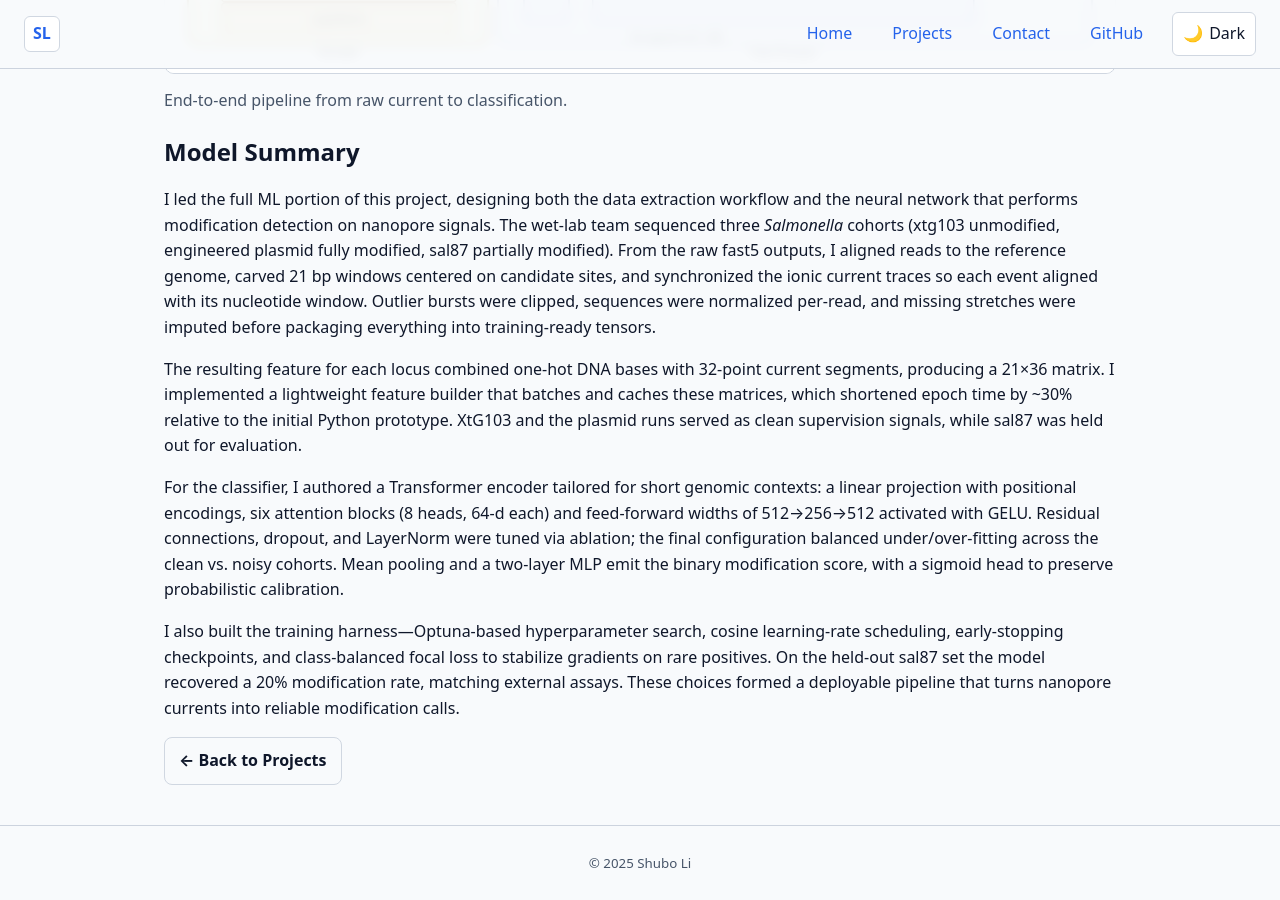
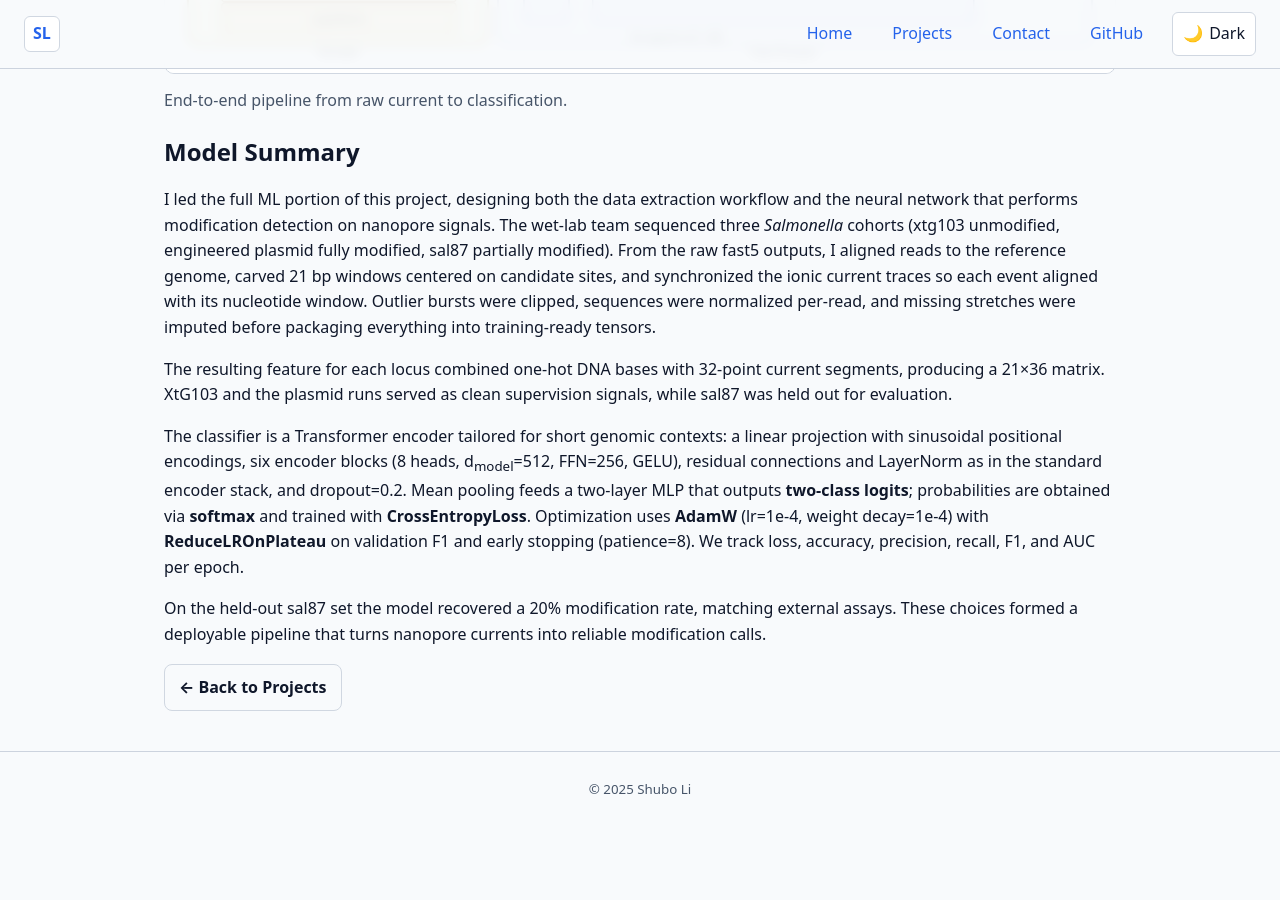
Before and after one commit to Shubo176/shubo176.github.io, a Jekyll site: the page project-nanopore.html, which Jekyll copies as it is, in a window 1280 px wide and 900 px high, scrolled down 1330 px. Built offline with Jekyll 4.4.1, drawn with Linux system fonts in a browser that asks for light colours; after the commit the page ends 2156 px from its top, so only the background shows below that.

Commit message:
modified:   index.html 	modified:   project-nanopore.html

```diff
--- a/index.html
+++ b/index.html
@@ -51,8 +51,8 @@
         <p class="hero__tagline">Majoring in Bioinformatics</p>
         <p class="hero__cta">
           <a class="btn" href="#projects">View Projects</a>
-          <a class="btn btn--ghost" href="mailto:ethanli041012@gmail.com">Email Me</a>
-          <a class="btn" href="assets/cv/li-shubo-resume-zh.pdf" download>下载中文简历</a>
+          <a class="btn" href="mailto:ethanli041012@gmail.com">Email Me</a>
+          <a class="btn btn--ghost" href="assets/cv/li-shubo-resume-zh.pdf" download>下载中文简历</a>
           <a class="btn btn--ghost" href="assets/cv/li-shubo-resume-en.pdf" download>Download English CV</a>
         </p>
       </div>
--- a/project-nanopore.html
+++ b/project-nanopore.html
@@ -41,16 +41,17 @@
   </section>
 
   <section>
-    <h2>Model Summary</h2>
+  <h2>Model Summary</h2>
     <p>
       I led the full ML portion of this project, designing both the data extraction workflow and the neural network that performs modification detection on nanopore signals. The wet-lab team sequenced three <em>Salmonella</em> cohorts (xtg103 unmodified, engineered plasmid fully modified, sal87 partially modified). From the raw fast5 outputs, I aligned reads to the reference genome, carved 21 bp windows centered on candidate sites, and synchronized the ionic current traces so each event aligned with its nucleotide window. Outlier bursts were clipped, sequences were normalized per-read, and missing stretches were imputed before packaging everything into training-ready tensors.</p>
     <p>
-      The resulting feature for each locus combined one-hot DNA bases with 32-point current segments, producing a 21×36 matrix. I implemented a lightweight feature builder that batches and caches these matrices, which shortened epoch time by ~30% relative to the initial Python prototype. XtG103 and the plasmid runs served as clean supervision signals, while sal87 was held out for evaluation.</p>
+      The resulting feature for each locus combined one-hot DNA bases with 32-point current segments, producing a 21×36 matrix. XtG103 and the plasmid runs served as clean supervision signals, while sal87 was held out for evaluation.</p>
     <p>
-      For the classifier, I authored a Transformer encoder tailored for short genomic contexts: a linear projection with positional encodings, six attention blocks (8 heads, 64-d each) and feed-forward widths of 512→256→512 activated with GELU. Residual connections, dropout, and LayerNorm were tuned via ablation; the final configuration balanced under/over-fitting across the clean vs. noisy cohorts. Mean pooling and a two-layer MLP emit the binary modification score, with a sigmoid head to preserve probabilistic calibration.</p>
+      The classifier is a Transformer encoder tailored for short genomic contexts: a linear projection with sinusoidal positional encodings, six encoder blocks (8 heads, d<sub>model</sub>=512, FFN=256, GELU), residual connections and LayerNorm as in the standard encoder stack, and dropout=0.2. Mean pooling feeds a two-layer MLP that outputs <b>two-class logits</b>; probabilities are obtained via <b>softmax</b> and trained with <b>CrossEntropyLoss</b>. Optimization uses <b>AdamW</b> (lr=1e-4, weight decay=1e-4) with <b>ReduceLROnPlateau</b> on validation F1 and early stopping (patience=8). We track loss, accuracy, precision, recall, F1, and AUC per epoch.</p>
     <p>
-      I also built the training harness—Optuna-based hyperparameter search, cosine learning-rate scheduling, early-stopping checkpoints, and class-balanced focal loss to stabilize gradients on rare positives. On the held-out sal87 set the model recovered a 20% modification rate, matching external assays. These choices formed a deployable pipeline that turns nanopore currents into reliable modification calls.</p>
+      On the held-out sal87 set the model recovered a 20% modification rate, matching external assays. These choices formed a deployable pipeline that turns nanopore currents into reliable modification calls.</p>
   </section>
+
 
   <p><a class="btn btn--ghost" href="index.html#projects">← Back to Projects</a></p>
 </main>
```
